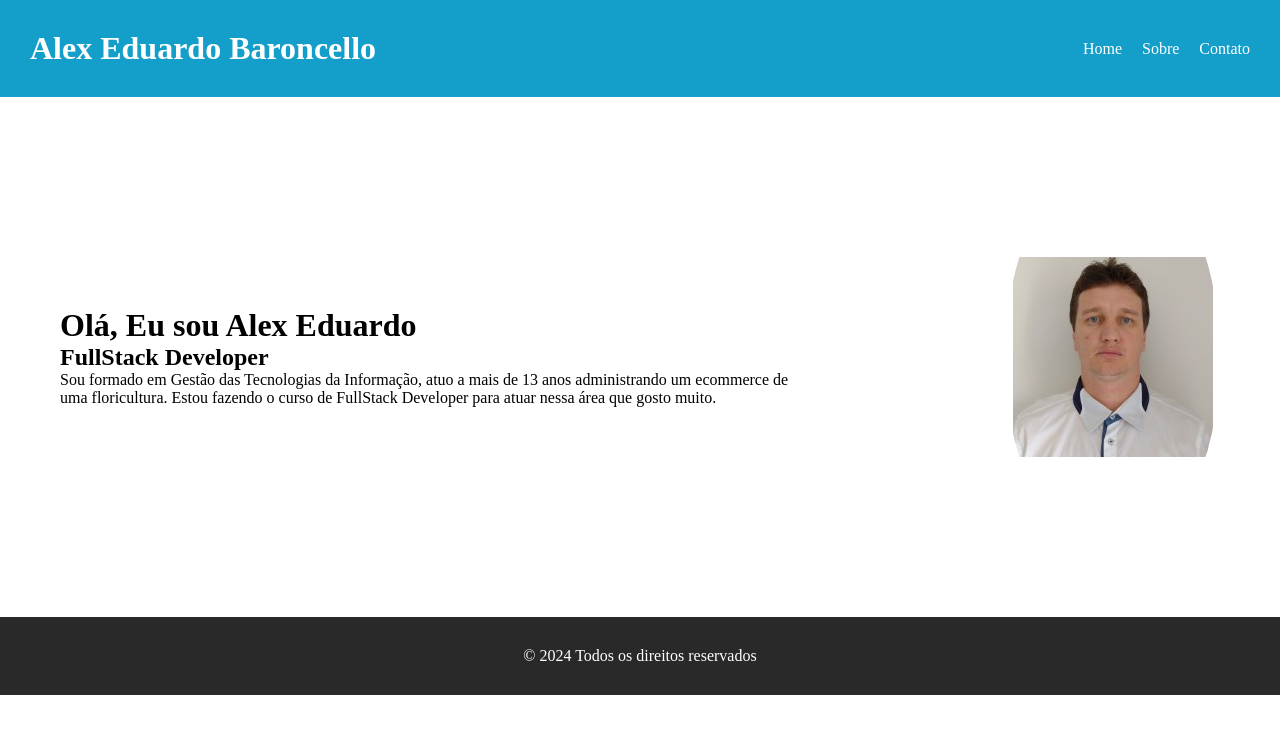
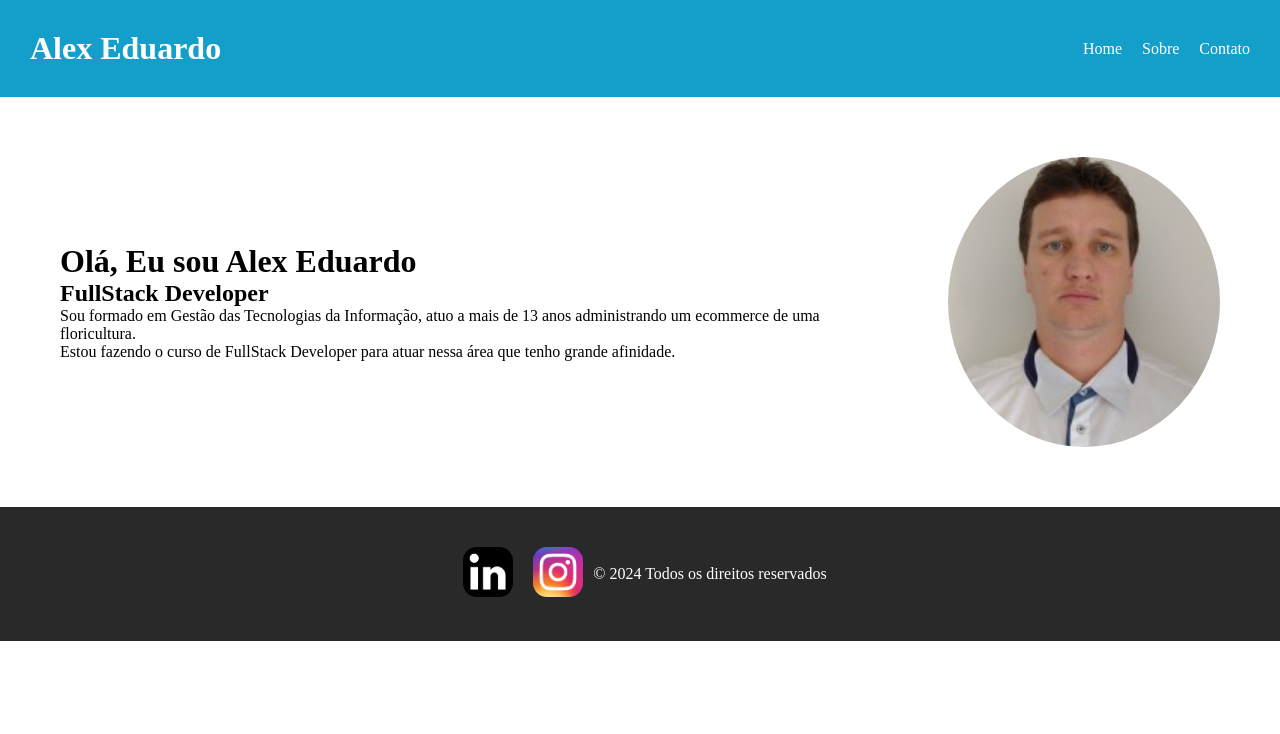
Before and after one commit to alex-edub/4-aula, a plain HTML site: page index.html in a window 1280 px wide. Drawn offline with Linux system fonts and the light colour scheme.

Commit message:
Add files via upload

```diff
--- a/index.html
+++ b/index.html
@@ -1,17 +1,19 @@
 <!DOCTYPE html>
 <html lang="en">
+
 <head>
   <meta charset="UTF-8">
   <meta name="viewport" content="width=device-width, initial-scale=1.0">
   <link rel="stylesheet" href="style.css">
-  <title>Gildemberg</title>
+  <title>Alex Eduardo</title>
 </head>
+
 <body>
   <header class="header-container">
     <div class="header-content">
-      <h1>Alex Eduardo Baroncello</h1>
+      <h1>Alex Eduardo</h1>
       <nav>
-        <ul >
+        <ul>
           <li><a href="">Home</a></li>
           <li><a href="">Sobre</a></li>
           <li><a href="">Contato</a></li>
@@ -24,14 +26,32 @@
     <div>
       <h1>Olá, Eu sou Alex Eduardo</h1>
       <h2>FullStack Developer</h2>
-      <p>Sou formado em Gestão das Tecnologias da Informação, atuo a mais de 13 anos administrando um ecommerce de uma floricultura. Estou fazendo o curso de FullStack Developer para atuar nessa área que gosto muito. </p>
+      <p>Sou formado em Gestão das Tecnologias da Informação, atuo a mais de 13 anos administrando um ecommerce de uma
+        floricultura. <p> Estou fazendo o curso de FullStack Developer para atuar nessa área que tenho grande afinidade. </p>
+      </p></p>
     </div>
     <div class="image-container">
-      <img src="Eu2.jpg" alt="">
+      <img src="Eu2.jpg" alt="Eu" width="300px" height=300px">
     </div>
   </main>
   <footer>
+    <nav class="redes">
+      <ul>
+        <li>
+          <a href="https://br.linkedin.com/in/alex-baroncello-3a647b174?original_referer=https%3A%2F%2Fwww.google.com%2F"
+            target="_blank">
+            <img src="linkdin.png" alt="linkedin">
+          </a>
+        </li>
+        <li>
+          <a href=https://www.instagram.com/alex_edub/" target="_blank">
+            <img src="insta.jpg" alt="Instagram">
+          </a>
+        </li>
+      </ul>
+    </nav>
     <p>&copy; 2024 Todos os direitos reservados</p>
   </footer>
 </body>
+
 </html>
--- a/style.css
+++ b/style.css
@@ -4,10 +4,12 @@
   text-decoration: none;
   list-style: none;
 }
+
 .header-container {
   display: flex;
   justify-items: center;
 }
+
 .header-content {
   display: flex;
   width: 100%;
@@ -16,31 +18,48 @@
   align-items: center;
   background-color: #149eca;
 }
+
 .header-container h1 {
   color: white;
 }
+
 .header-container ul {
   display: flex;
-  gap: 20px;
+  gap: 20px
 }
+
 .header-container > div > nav > ul > li > a {
   color: white;
 }
+
 #main-container {
   display: flex;
   align-items: center;
   justify-content: center;
   margin: 60px;
-  gap: 200px;
+  gap: 100px;
 }
+
 .image-container {
   display: flex;
   justify-content: center;
   align-items: center;
-  width: 400px;
-  height: 400px;
-  border-radius: 100%;
+  width: 290px;
+  height: 290px;
+  border-radius: 50%;
   overflow: hidden;
+}
+.redes ul {
+  display: flex;
+  justify-content: center;
+}
+.redes ul a {
+  display: block;
+  padding: 10px;
+}
+.redes ul li img{
+  max-width: 50px;
+  border-radius: 14px;
 }
 footer {
   display: flex;
```
Also changed, not shown: Eu.jpg (added), insta.jpg (added), linkdin.png (added).
